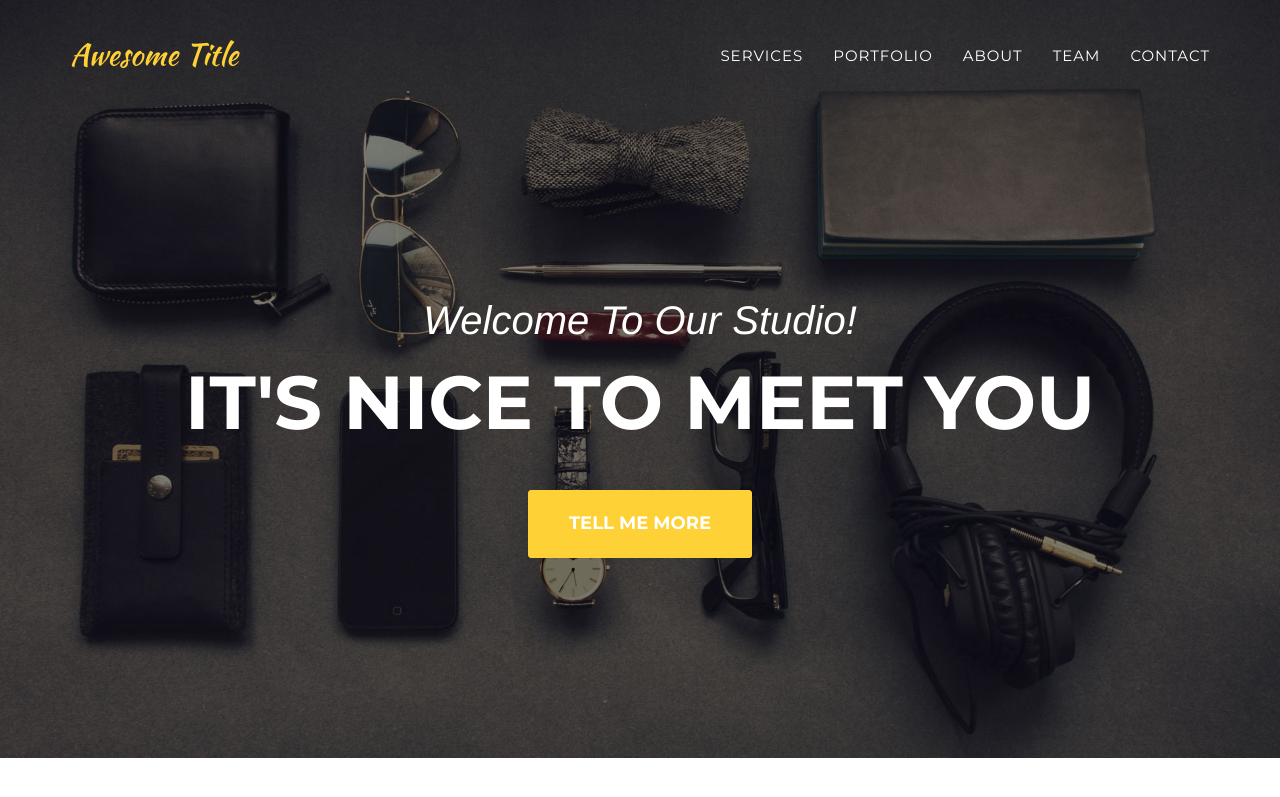
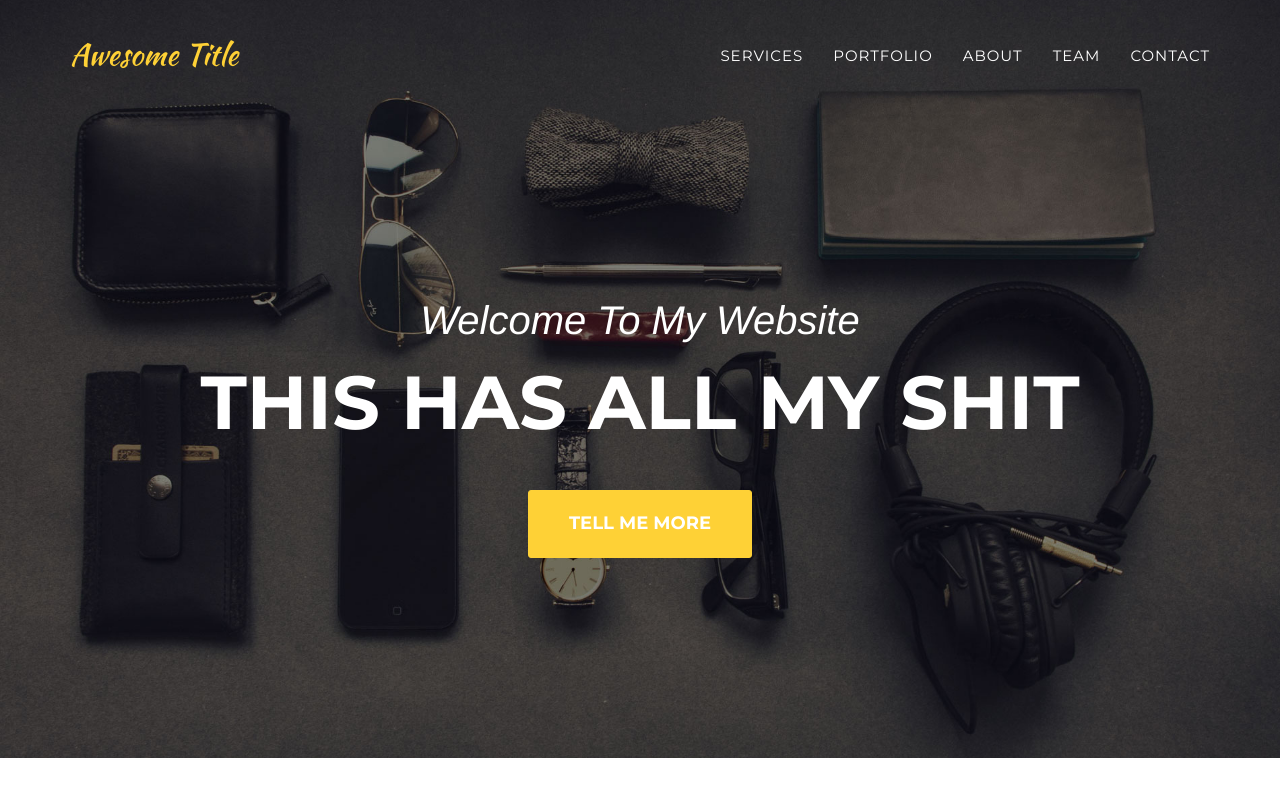
Before and after one commit to JoshJRose/myWebsite, a Jekyll site: the page built from index.html, in a window 1280 px wide and 900 px high. Shown: the top 797 px of the window. Built offline with Jekyll 4.4.1, drawn with Linux system fonts in a browser that asks for light colours; some web fonts are replaced.

Commit message:
_includes html changes

```diff
--- a/_includes/header.html
+++ b/_includes/header.html
@@ -44,8 +44,8 @@
     <header>
         <div class="container">
             <div class="intro-text">
-                <div class="intro-lead-in">Welcome To Our Studio!</div>
-                <div class="intro-heading">It's Nice To Meet You</div>
+                <div class="intro-lead-in">Welcome To My Website</div>
+                <div class="intro-heading">This Has All My Shit</div>
                 <a href="#services" class="page-scroll btn btn-xl">Tell Me More</a>
             </div>
         </div>
```
